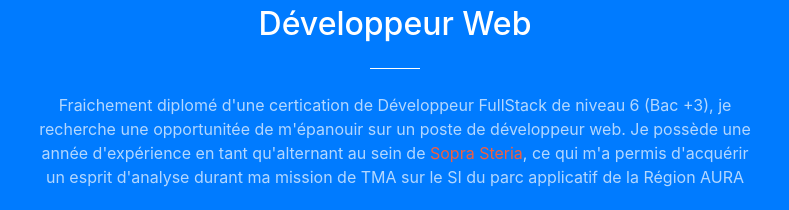
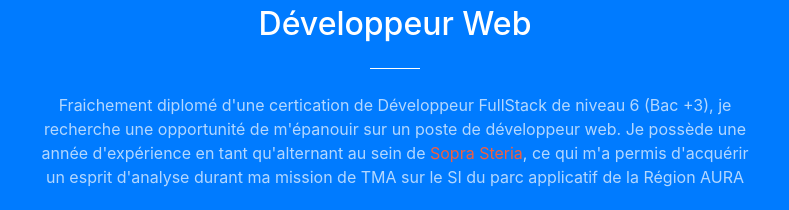
Before and after one commit to nicobouveyron/nicobouveyron.github.io, a website with bundled scripts: page index.html in a window 1280 px wide. Shown: the part 969-1179 px from the top of the page, 245-1034 px from the left. Built offline with nearby package versions, Linux system fonts and the light colour scheme; files whose address does not match are found by name.

Commit message:
correction orthographe

```diff
--- a/index.html
+++ b/index.html
@@ -80,7 +80,7 @@
                     <h2 class="section-heading text-white">Développeur Web</h2>
                     <hr class="light my-4">
                     <p class="text-faded mb-4">
-                        Fraichement diplomé d'une certication de Développeur FullStack de niveau 6 (Bac +3), je recherche une opportunitée de m'épanouir sur un poste de développeur web.
+                        Fraichement diplomé d'une certication de Développeur FullStack de niveau 6 (Bac +3), je recherche une opportunité de m'épanouir sur un poste de développeur web.
                         Je possède une année d'expérience en tant qu'alternant au sein de <a class="light-color-link" href="https://www.soprasteria.com/fr">Sopra Steria</a>, ce qui m'a permis d'acquérir un esprit d'analyse durant ma mission de TMA sur le SI du parc applicatif de la Région AURA
                     </p>
                     <a class="btn btn-light btn-xl js-scroll-trigger" href="file/cv.pdf">Voir mon CV !</a>
```
